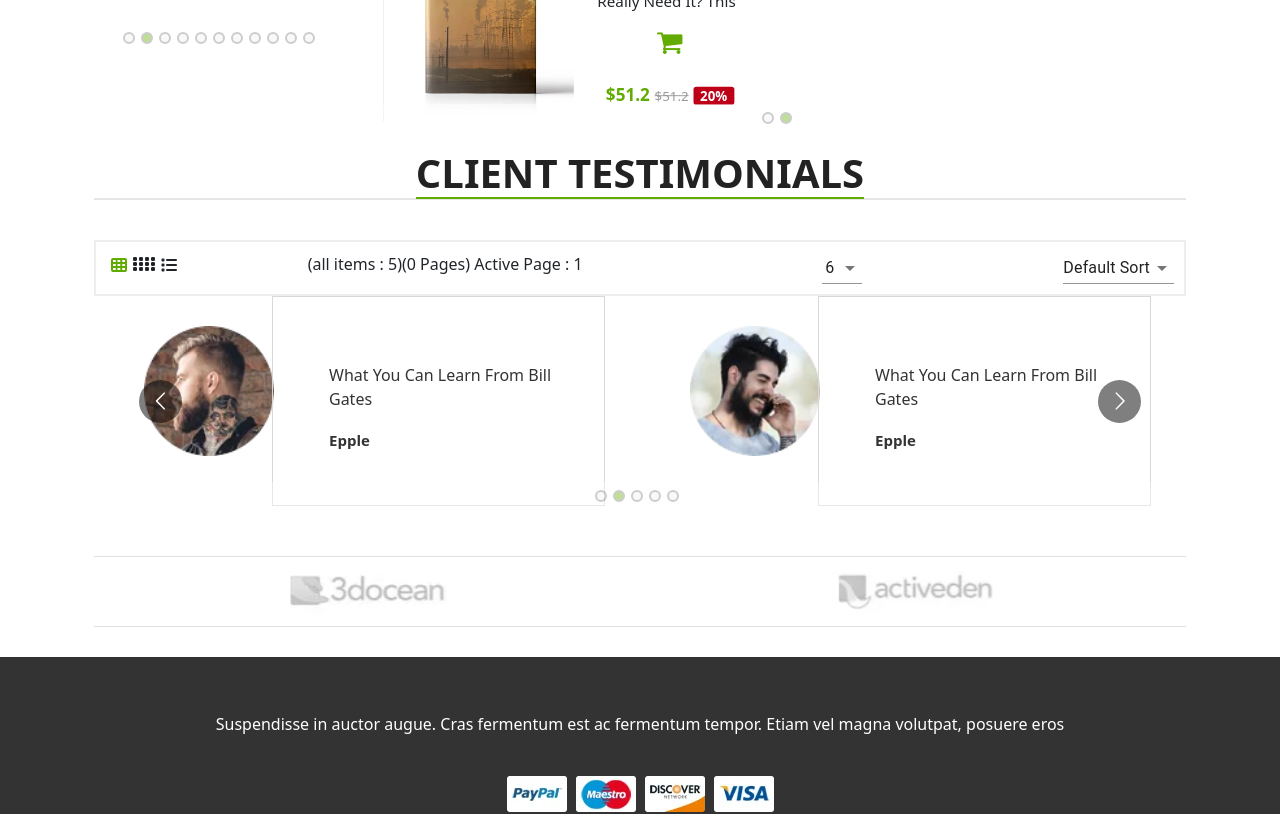
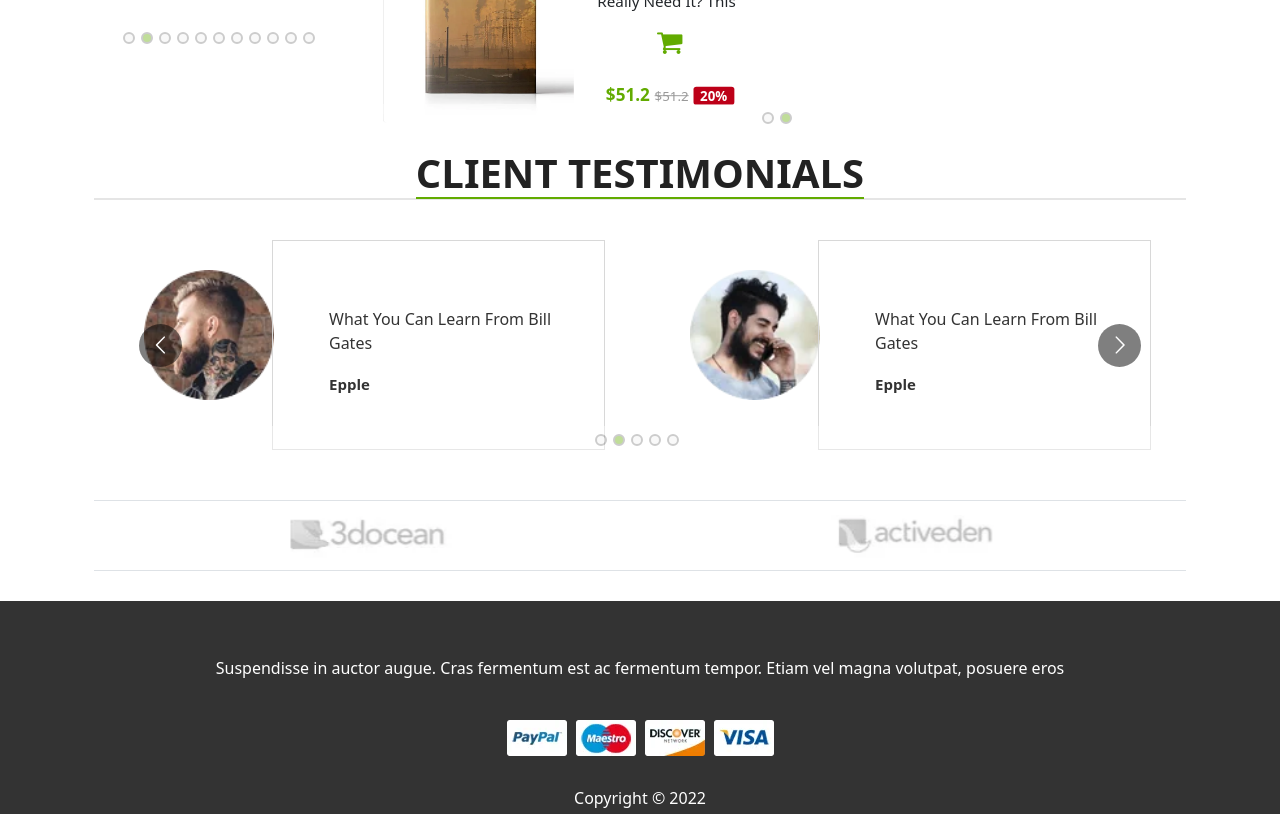
Before and after one commit to hoseindig/react-shop-test, a React (Create React App) app: page / in a window 1280 px wide. Shown: the part 3620-4434 px from the top of the page. Built offline with nearby package versions, Linux system fonts and the light colour scheme.

Commit message:
clean up . set heigth for toolbar

```diff
--- a/src/components/Section.module.scss
+++ b/src/components/Section.module.scss
@@ -32,7 +32,7 @@
 }
 .toolbar {
   border: 2px solid #eeeeee;
-  min-height: 50px;
+  height: 50px;
   display: inline-flex;
   justify-content: space-between;
   width: 100%;
--- a/src/components/section.jsx
+++ b/src/components/section.jsx
@@ -101,7 +101,6 @@ const Section = ({ cards, title, bigCard, centerMode, slide }) => {
     { id: 3, title: "3" },
     { id: 6, title: "6" },
     { id: 9, title: "9" },
-    { id: 10, title: "10" },
     { id: 12, title: "12" },
   ];
   const sortTypeList = [
@@ -125,7 +124,7 @@ const Section = ({ cards, title, bigCard, centerMode, slide }) => {
           </div>
 
           {/* toolbar */}
-          {!slide && (
+          {!slide && !bigCard && (
             <div className={styles.toolbar}>
               <div className={styles.icon}>
                 <div
@@ -155,12 +154,13 @@ const Section = ({ cards, title, bigCard, centerMode, slide }) => {
                 (all items : {cards.length})({pages} Pages) Active Page :{" "}
                 {activePage}
               </div>
+              <div>
                 <Combo
                   name={"ShowBy"}
                   lebel="Show By"
                   options={showTypeList}
                   defaultValue={6}
-                noLebel={true}
+                  noLebel={false}
                   onChange={handleChange}
                 />
                 <Combo
@@ -168,13 +168,14 @@ const Section = ({ cards, title, bigCard, centerMode, slide }) => {
                   lebel="Sort By"
                   options={sortTypeList}
                   defaultValue={99}
-                noLebel={true}
+                  noLebel={false}
                   onChange={handleChange}
                 />
               </div>
+            </div>
           )}
 
-          {/* slide */}
+          {/* Carousel slider image */}
           {(slide || bigCard) && (
             <CardGroupCarouselBox
               cards={cards}
```
Lines whose indentation alone changed are shown as unchanged.
